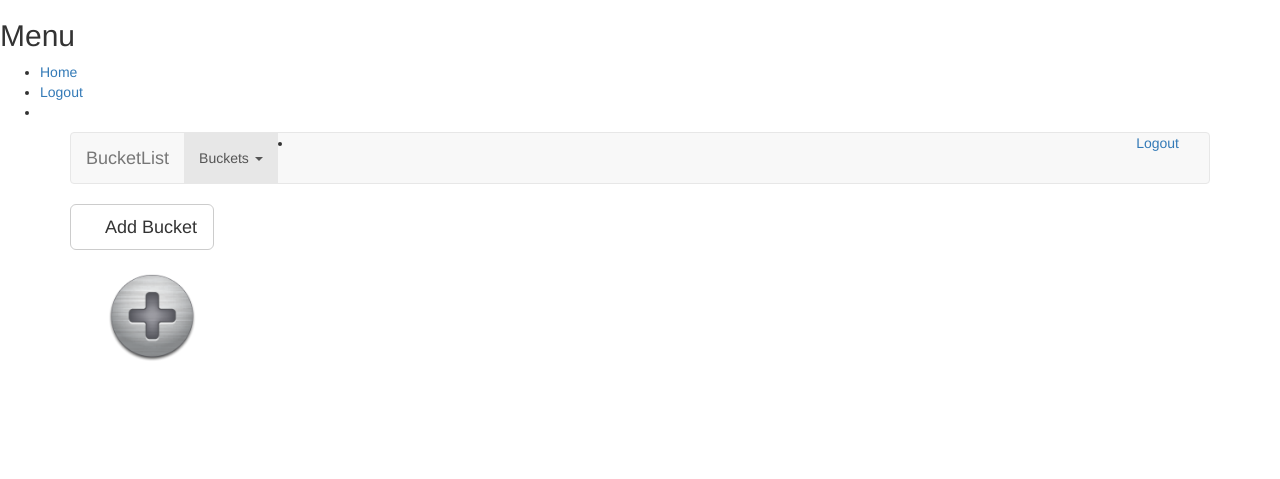
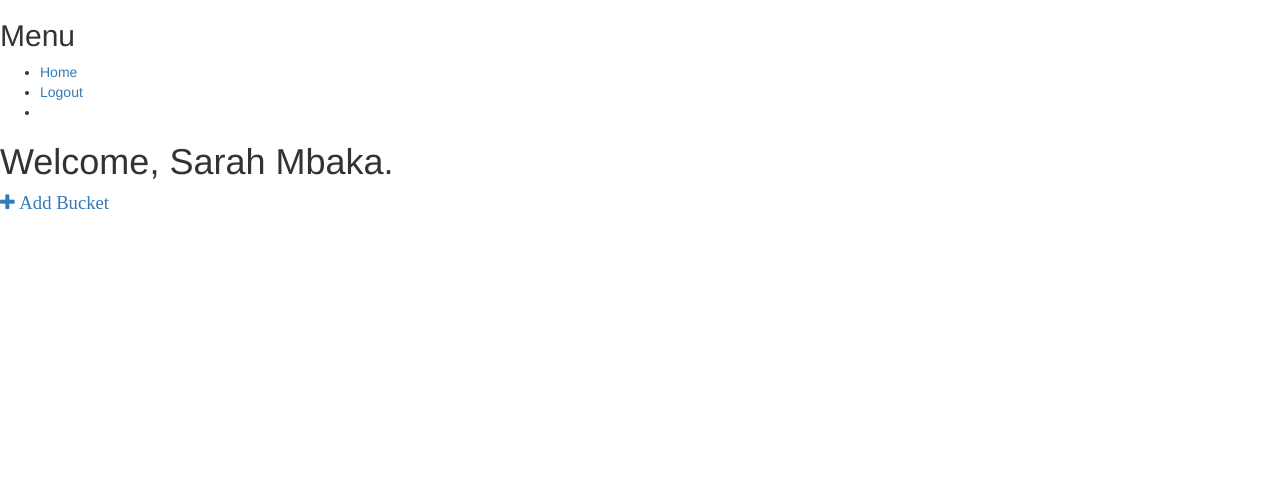
Before and after one commit to sarahmbaka/Bucketlist, a Flask app: page /index in a window 1280 px wide. Shown: the part 321-800 px from the top of the page. Run offline with Flask 2, Linux system fonts and the light colour scheme; some libraries are stand-ins or nearby versions; some web fonts are replaced.

Commit message:
[CHORE] Edit bucket list landing page

```diff
--- a/app/templates/index.html
+++ b/app/templates/index.html
@@ -1,116 +1,35 @@
 {% extends "base.html" %}
 {% block  body %}
+				<!-- Main -->
+					<div id="main">
+						<div class="inner">
+							<header>
+								<h1 >Welcome, Sarah Mbaka.</h1>
 
+							</header>
+							<a href="#" class="icon fa fa-plus fa-lg"  data-toggle="modal" data-target="#myModal"> Add Bucket</a>
+							<section class="tiles">
 
-      <div class="container">
-        <nav class="navbar navbar-default">
-          <div class="container-fluid">
-            <!-- Brand and toggle get grouped for better mobile display -->
-            <div class="navbar-header">
-              <button type="button" class="navbar-toggle collapsed" data-toggle="collapse" data-target="#bs-example-navbar-collapse-1" aria-expanded="false">
-                <span class="sr-only">Toggle navigation</span>
-                <span class="icon-bar"></span>
-                <span class="icon-bar"></span>
-                <span class="icon-bar"></span>
-              </button>
-              <a class="navbar-brand" href="#">BucketList</a>
+                                {% for bucket in buckets %}
+								<article class="style1">
+									<span class="image">
+										<img src="static/image/pic01.jpg" alt="" />
+									</span>
+									<a href="/bucketlist/{{ bucket.name }}">
+										<h2>{{ bucket.name }}</h2>
+
+										<div class="content">
+											<p>{{ bucket.description }}</p>
+
 										</div>
 
-            <!-- Collect the nav links, forms, and other content for toggling -->
-            <div class="collapse navbar-collapse" id="bs-example-navbar-collapse-1">
-              <ul class="nav navbar-nav">
-                <li class="active dropdown">
-                  <a href="#" class="dropdown-toggle" data-toggle="dropdown" role="button" aria-haspopup="true" aria-expanded="false">Buckets <span class="caret"></span></a>
-                  <ul class="dropdown-menu">
-                    <li><a href="#" data-toggle="modal" data-target="#myModal">Add new</a></li>
-                    <li><a href="#">View All</a></li>
-                  </ul>
-
-                </li>
-
-              </ul>
-              <li><a href="#" style="float:right;">Logout</a></li>
-            </div><!-- /.navbar-collapse -->
-          </div><!-- /.container-fluid -->
-        </nav>
-
-          <button type="button" class="btn btn-default btn-lg" data-toggle="modal" data-target="#myModal">
-                <span class="glyphicon glyphicon-plus-sign" aria-hidden="true"></span> Add Bucket
-              </button>
-
-
-        <!-- -->
-        <div class="row buckets">
-          {% for bucket in buckets %}
-              <div class="col-md-2">
-                <div class="col-md-12">
-                    <a href="/bucketlist/{{ bucket.name }}">
-                  <img src="static/image/bucket.png" class="col-md-12" >
 									</a>
-                  <span class="col-md-12">{{ bucket.name }}</span>
-                </div>
-              </div>
+								</article>
                                 {% endfor %}
 
 
-
-           <div class="col-md-2"  id="addbucket">
-              <img src="static/image/addbucket.png" class="col-md-12" data-toggle="modal" data-target="#myModal">
-          </div>
-
-        </div>
-
-      </div>
-
-
-
-
-      <!-- start MODEL -->
-      <div class="modal fade" id="myModal" role="dialog">
-        <div class="modal-dialog">
-
-          <!-- Modal content-->
-          <div class="modal-content">
-            <div class="modal-header">
-              <button type="button" class="close" data-dismiss="modal">&times;</button>
-              <h4 class="modal-title">Add Bucket</h4>
-            </div>
-            <div class="modal-body">
-             <div class="form">
-               <form action="/newbucket" method="post">
-                <input type="text" class="zocial-dribbble" placeholder=" Bucket Name" name="bucketname"/>
-                 <input type="text" class="zocial-dribbble" placeholder=" Bucket Description" name="bucketdesc"/>
-                 <input type="submit" value="Add Bucket"/>
-               </form>
-              </div>
-            </div>
-            <div class="modal-footer">
-              <button type="button" class="btn btn-default" data-dismiss="modal">Close</button>
-            </div>
-          </div>
-        </div>
-      </div>
-      <!-- end MODEL -->
-      <div class="modal fade" id="delete" role="dialog">
-        <div class="modal-dialog">
-
-          <!-- Modal content-->
-          <div class="modal-content">
-            <div class="modal-header">
-              <button type="button" class="close" data-dismiss="modal">&times;</button>
-              <h4 class="modal-title">Delete Item</h4>
-            </div>
-            <div class="modal-body">
-              <p>Are you sure you want to delete these item?</p>
-            </div>
-            <div class="modal-footer">
-              <button type="button" class="btn btn-default" data-dismiss="modal">Close</button>
-            </div>
-          </div>
+							</section>
 						</div>
 					</div>
 
-    <script src="static/js/jquery-3.2.1.min.js"></script>
-    <script src="static/js/bootstrap.min.js"></script>
-
 				{% endblock %}
```
Lines whose indentation alone changed are shown as unchanged.
